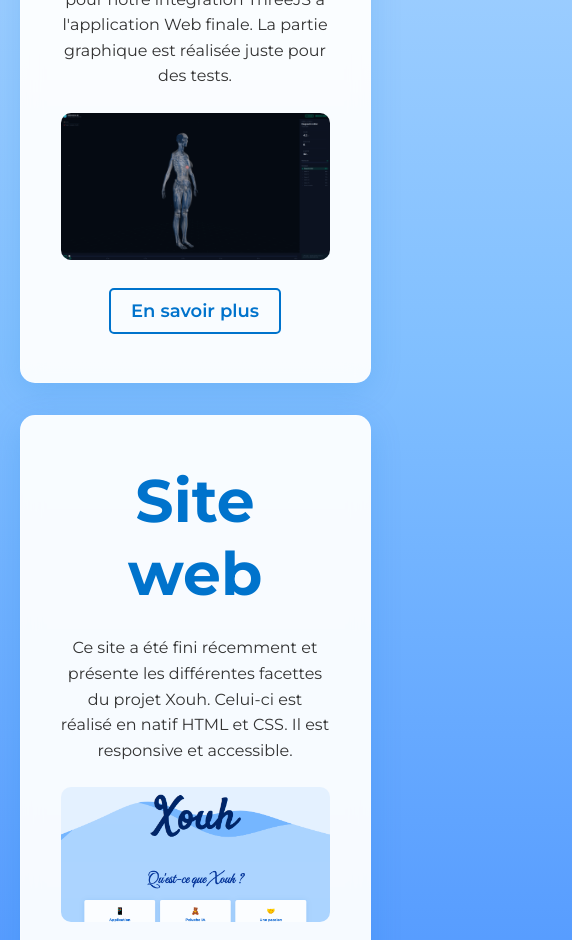
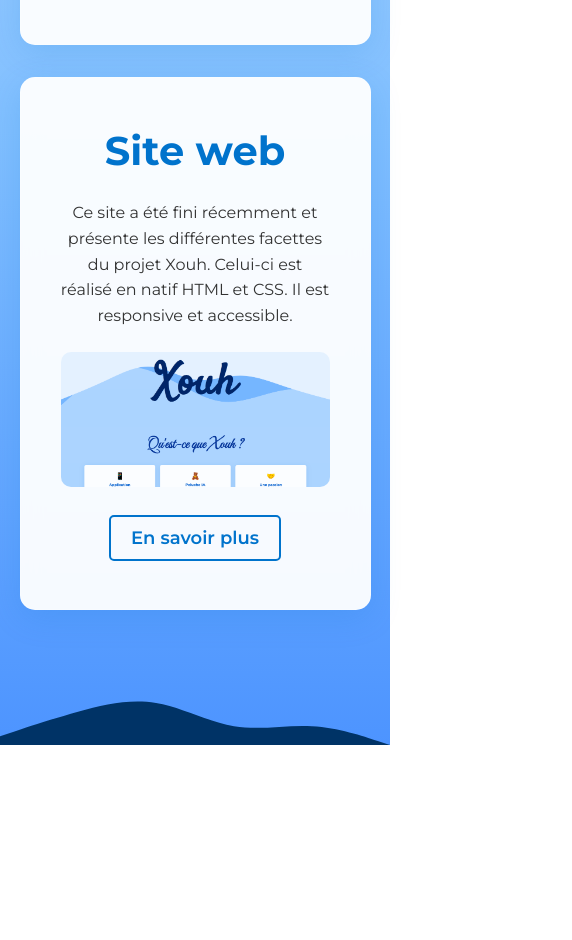
Before and after one commit to Xouh-Team/xouh_blog, a plain HTML site: page index.html in a window 390 px wide. Shown: the part 1060-2000 px from the top of the page, 572 px wide, since content can reach past the window. After the commit the page ends 1805 px from the top, so only its background shows below. Drawn offline with Linux system fonts and the light colour scheme; a web font is replaced by a local one.

Commit message:
[Features] Added a footer and responsivness
Added a little footer and some responsive code

```diff
--- a/files/main.css
+++ b/files/main.css
@@ -134,3 +134,31 @@ body {
     margin-top: 24px;
     border-radius: 10px;
 }
+
+#page_footer {
+    margin: 0;
+    padding: 0;
+    overflow: hidden;
+}
+
+#page_footer img {
+    display: block;
+    width: 100%;
+    height: auto;
+    margin: 0;
+    padding: 0;
+}
+
+/* Responsive Design */
+
+@media (max-width: 1030px) {
+    #main_title {
+        font-size: 150px;
+    }
+    #main_subtitle {
+        font-size: 30px;
+    }
+    .horizontal_cards_title {
+        font-size: 40px;
+    }
+}
--- a/index.html
+++ b/index.html
@@ -33,4 +33,8 @@
             <a href="https://yael-pie.github.io/xouh_presentation/" class="horizontal_card_link" target="_blank">En savoir plus</a>
         </div>
     </div>
+
+    <footer id="page_footer">
+        <img src="./ressources/wave_4.svg" id="wave_4">
+    </footer>
 </body>
```
Also changed, not shown: ressources/wave_4.svg (added).
